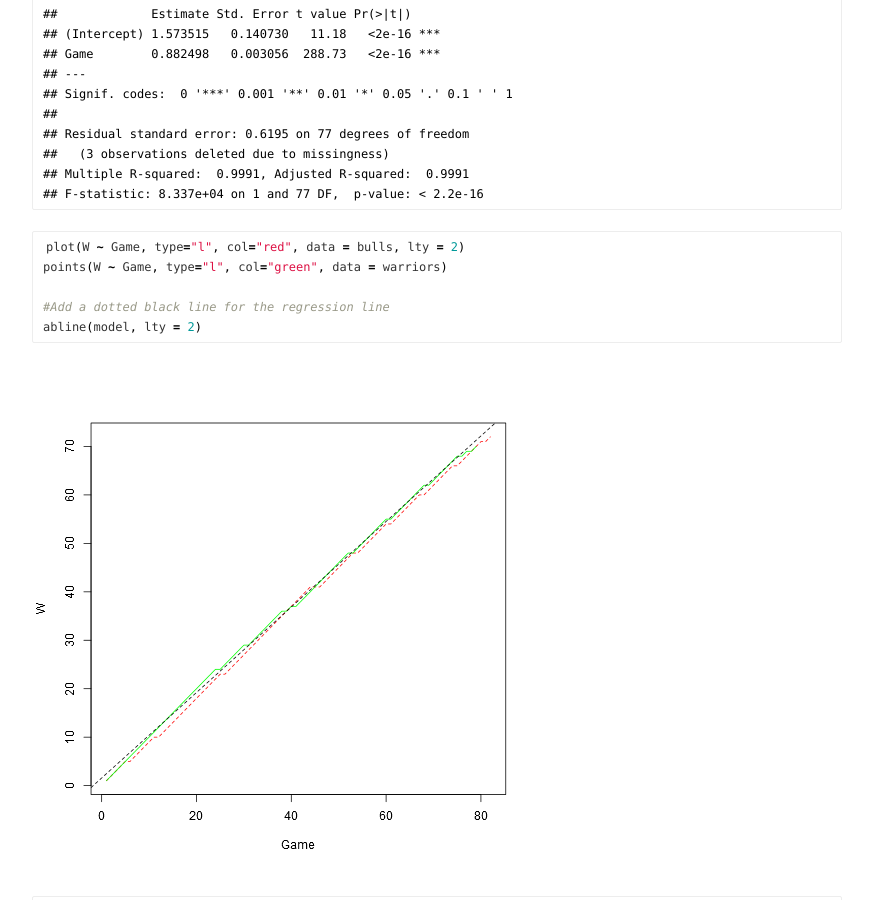
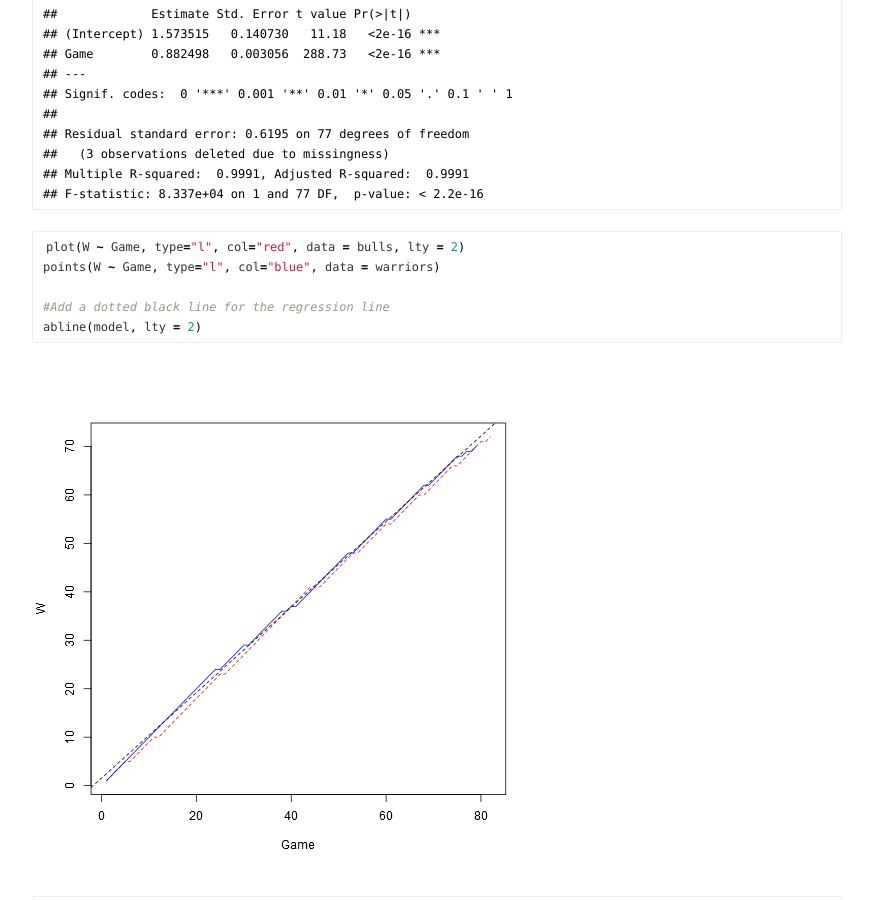
Before and after one commit to dannyjnwong/dannyjnwong.github.io, a Jekyll site: the page built from _posts/2016-04-08-Webscraping-NBA-data-2015-16-Golden-State-Warriors-vs-1995-96-Chicago-Bulls.md, in a window 1280 px wide and 900 px high, scrolled down 2238 px. Shown: the whole window, without its empty margins (203-1076 px from the left). Built offline with Jekyll 4.4.1, drawn with Linux system fonts in a browser that asks for light colours; comment, search, counter and statistics services are not loaded.

Commit message:
Miscoloured graph

```diff
--- a/_drafts/2016-04-08-Webscraping-NBA-data-2015-16-Golden-State-Warriors-vs-1995-96-Chicago-Bulls.Rmd
+++ b/_drafts/2016-04-08-Webscraping-NBA-data-2015-16-Golden-State-Warriors-vs-1995-96-Chicago-Bulls.Rmd
@@ -51,7 +51,7 @@ model <- lm(W ~ Game, data = warriors)
 summary(model)
 
 plot(W ~ Game, type="l", col="red", data = bulls, lty = 2)
-points(W ~ Game, type="l", col="green", data = warriors)
+points(W ~ Game, type="l", col="blue", data = warriors)
 
 #Add a dotted black line for the regression line
 abline(model, lty = 2)
--- a/_posts/2016-04-08-Webscraping-NBA-data-2015-16-Golden-State-Warriors-vs-1995-96-Chicago-Bulls.md
+++ b/_posts/2016-04-08-Webscraping-NBA-data-2015-16-Golden-State-Warriors-vs-1995-96-Chicago-Bulls.md
@@ -111,7 +111,7 @@ summary(model)
 
 {% highlight r %}
 plot(W ~ Game, type="l", col="red", data = bulls, lty = 2)
-points(W ~ Game, type="l", col="green", data = warriors)
+points(W ~ Game, type="l", col="blue", data = warriors)
 
 #Add a dotted black line for the regression line
 abline(model, lty = 2)
```
Also changed, not shown: figures/2016-04-08-Webscraping-NBA-data-2015-16-Golden-State-Warriors-vs-1995-96-Chicago-Bulls/unnamed-chunk-2-1.png.
